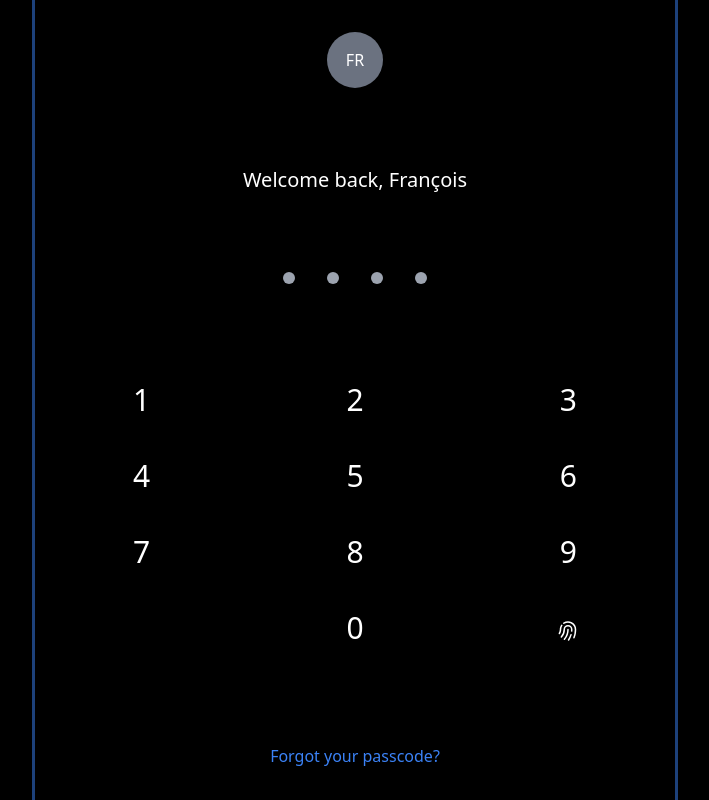
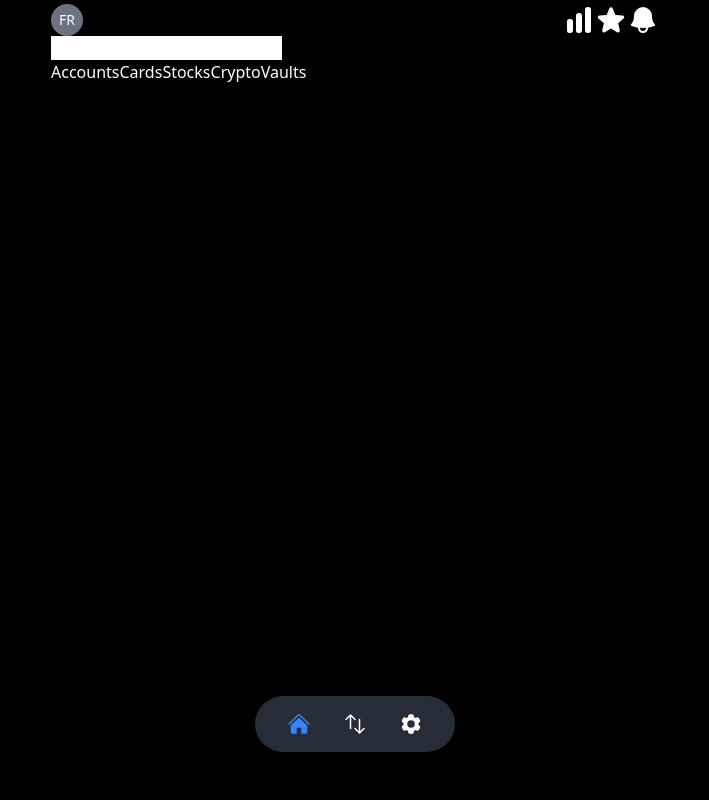
Before and after one commit to Edweis/tulover, a React (Vite) app: page /personal in a window 1280 px wide. Shown: the whole page, without its empty margins (285-994 px from the left). Built offline with nearby package versions, Linux system fonts and the light colour scheme; a web font is replaced by a local one.

Commit message:
headers and footer

```diff
--- a/index.html
+++ b/index.html
@@ -27,7 +27,9 @@
       type="font/woff2"
     />
   </head>
-  <body class="bg-black text-white touch-manipulation">
+  <body
+    class="bg-black text-white touch-manipulation max-w-[640px] mx-auto h-screen px-4 pt-1"
+  >
     <div id="root"></div>
     <script type="module" src="/src/main.tsx"></script>
   </body>
--- a/package.json
+++ b/package.json
@@ -1,7 +1,7 @@
 {
   "name": "tulover",
   "version": "1.0.0",
-  "type":"module",
+  "type": "module",
   "description": "",
   "main": "index.js",
   "scripts": {
@@ -15,6 +15,7 @@
     "classnames": "^2.3.2",
     "react": "^18.2.0",
     "react-dom": "^18.2.0",
+    "react-router-dom": "^6.6.2",
     "typescript": "^4.9.4",
     "wouter": "2.10.0-alpha.1"
   },
--- a/src/App.tsx
+++ /dev/null
@@ -1,9 +0,0 @@
-import PinPassword from "./Auth/PinPassword.js";
-
-export default function App() {
-  return (
-    <div className="ring max-w-[640px] mx-auto h-screen">
-      <PinPassword />
-    </div>
-  );
-}
--- /dev/null
+++ b/src/App/MainLayout.tsx
@@ -0,0 +1,46 @@
+import {
+  ArrowsUpDownIcon,
+  BellIcon,
+  ChartBarIcon,
+  Cog6ToothIcon,
+  HomeIcon,
+  StarIcon,
+} from "@heroicons/react/24/solid";
+import { Link, useLocation, Outlet } from "react-router-dom";
+import React from "react";
+import cn from "classnames";
+export default function MainLayout() {
+  const { pathname } = useLocation();
+  console.log({ pathname });
+  return (
+    <>
+      <Outlet />
+      <div className="backdrop-blur-md  bg-gray-700/70 px-8 rounded-full py-4 gap-8 absolute bottom-0 mb-12 flex left-1/2 -translate-x-1/2">
+        <Link to="/personal">
+          <HomeIcon
+            className={cn(
+              "h-6 w-6",
+              pathname.startsWith("/personal") && "fill-blue-500"
+            )}
+          />
+        </Link>
+        <Link to="/transfer">
+          <ArrowsUpDownIcon
+            className={cn(
+              "h-6 w-6",
+              pathname.startsWith("/transfer") && "fill-blue-500"
+            )}
+          />
+        </Link>
+        <Link to="/hub">
+          <Cog6ToothIcon
+            className={cn(
+              "h-6 w-6",
+              pathname.startsWith("/hub") && "fill-blue-500"
+            )}
+          />
+        </Link>
+      </div>
+    </>
+  );
+}
--- /dev/null
+++ b/src/App/Personal/Accounts.tsx
@@ -0,0 +1,3 @@
+export default function Accounts() {
+  return <div>Accounts</div>;
+}
--- /dev/null
+++ b/src/App/Personal/Cards.tsx
@@ -0,0 +1,3 @@
+export default function Cards() {
+  return <div>Cards</div>;
+}
--- /dev/null
+++ b/src/App/Personal/Layout.tsx
@@ -0,0 +1,29 @@
+import { BellIcon, ChartBarIcon, StarIcon } from "@heroicons/react/24/solid";
+import { Link } from "react-router-dom";
+import React from "react";
+import { Outlet } from "react-router-dom";
+export default function PersonalLayout() {
+  return (
+    <>
+      <div>
+        <div className="flex justify-end w-full">
+          <div className="mr-auto rounded-full bg-gray-500  text-sm h-8 w-8 flex items-center justify-center">
+            FR
+          </div>
+          <ChartBarIcon className="h-8" />
+          <StarIcon className="h-8" />
+          <BellIcon className="h-8" />
+        </div>
+        <input />
+        <ol>
+          <Link to="accounts">Accounts</Link>
+          <Link to="cards">Cards</Link>
+          <Link to="stocks">Stocks</Link>
+          <Link to="crypto">Crypto</Link>
+          <Link to="vaults">Vaults</Link>
+        </ol>
+      </div>
+      <Outlet />
+    </>
+  );
+}
--- a/src/Auth/PinPassword.tsx
+++ b/src/Auth/PinPassword.tsx
@@ -4,7 +4,6 @@ import { BackspaceIcon, FingerPrintIcon } from "@heroicons/react/24/solid";
 import useLoading from "../lib/use-loading.js";
 function KeyBoard(props: {
   hasStarted: boolean;
-  loading: boolean;
   onClick: (value: number | null) => void;
 }) {
   const options = [1, 2, 3, 4, 5, 6, 7, 8, 9];
@@ -17,7 +16,7 @@ function KeyBoard(props: {
     []
   );
   return (
-    <div className="grid grid-cols-3 w-full text-center ">
+    <div className={"grid grid-cols-3 w-full text-center "}>
       {options.map((n) => (
         <Block value={n} key={n}>
           {n}
@@ -58,13 +57,14 @@ function Status(props: { length: number; loading: boolean }) {
 
 export default function PinPassword(props: { onSuccess: () => void }) {
   const [pass, setPass] = useState("");
-  const [loading, signIn] = useLoading(async () =>
-    new Promise((res) => setTimeout(res, 2000)).then(() => setPass(""))
-  );
+  const [loading, signIn] = useLoading(async () => {
+    await new Promise((res) => setTimeout(res, 2000));
+    if (pass === "2558") props.onSuccess();
+    setPass("");
+  });
   useEffect(() => {
     if (pass.length === 4) signIn();
   }, [pass.length]);
-  console.log({ pass, loading });
   return (
     <div className="flex items-center flex-col min-h-screen justify-between py-8">
       <div className="rounded-full bg-gray-500 h-14 w-14 flex items-center justify-center">
@@ -73,7 +73,6 @@ export default function PinPassword(props: { onSuccess: () => void }) {
       <div className="text-xl">Welcome back, François</div>
       <Status length={pass.length} loading={loading} />
       <KeyBoard
-        loading={loading}
         hasStarted={pass.length > 0}
         onClick={(value) =>
           setPass((p) =>
--- /dev/null
+++ b/src/Routes.tsx
@@ -0,0 +1,44 @@
+import MainLayout from "./App/MainLayout.js";
+import { useState } from "react";
+import PinPassword from "./Auth/PinPassword.js";
+import { Routes, Route, Navigate } from "react-router-dom";
+import PersonalLayout from "./App/Personal/Layout.js";
+const MOCK_USER = {
+  id: 123212,
+};
+import { BrowserRouter } from "react-router-dom";
+import Accounts from "./App/Personal/Accounts.js";
+import Cards from "./App/Personal/Cards.js";
+
+export default function App() {
+  // const [auth, setAuth] = useState<typeof MOCK_USER | null>(null);
+  const [auth, setAuth] = useState<typeof MOCK_USER | null>(MOCK_USER);
+  return (
+    <BrowserRouter>
+      <Routes>
+        <Route
+          path="/login/*"
+          element={
+            auth ? (
+              <Navigate to="/personal" />
+            ) : (
+              <PinPassword onSuccess={() => setAuth(MOCK_USER)} />
+            )
+          }
+        />
+        {auth == null && <Route path="*" element={<Navigate to="/login" />} />}
+        <Route element={<MainLayout />}>
+          <Route path="personal" element={<PersonalLayout />}>
+            <Route path="accounts" element={<Accounts />} />
+            <Route path="cards" element={<Cards />} />
+            <Route path="*" element={<Navigate to="accounts" />} />
+          </Route>
+          <Route path="transfer" element={<div>Transfer</div>}></Route>
+          <Route path="hub" element={<div>Hub</div>}></Route>
+
+          <Route path="*" element={<Navigate to="personal" />} />
+        </Route>
+      </Routes>
+    </BrowserRouter>
+  );
+}
--- /dev/null
+++ b/src/lib/use-auth.ts
@@ -0,0 +1,16 @@
+/**
+ * This represents some generic auth provider API, like Firebase.
+ */
+const fakeAuthProvider = {
+    isAuthenticated: false,
+    signin(callback: VoidFunction) {
+        fakeAuthProvider.isAuthenticated = true;
+        setTimeout(callback, 300); // fake async
+    },
+    signout(callback: VoidFunction) {
+        fakeAuthProvider.isAuthenticated = false;
+        setTimeout(callback, 300);
+    },
+};
+
+export { fakeAuthProvider };
--- a/src/main.tsx
+++ b/src/main.tsx
@@ -1,9 +1,9 @@
 import React from "react";
 import ReactDOM from "react-dom/client";
-import App from "./App.js";
+import Routes from "./Routes.js";
 import "./index.css";
 ReactDOM.createRoot(document.getElementById("root") as HTMLElement).render(
   <React.StrictMode>
-    <App />
+    <Routes />
   </React.StrictMode>
 );
```
Also changed, not shown: public/logo.svg (added), 1 other file (tests, documents, lock files or other folders).
